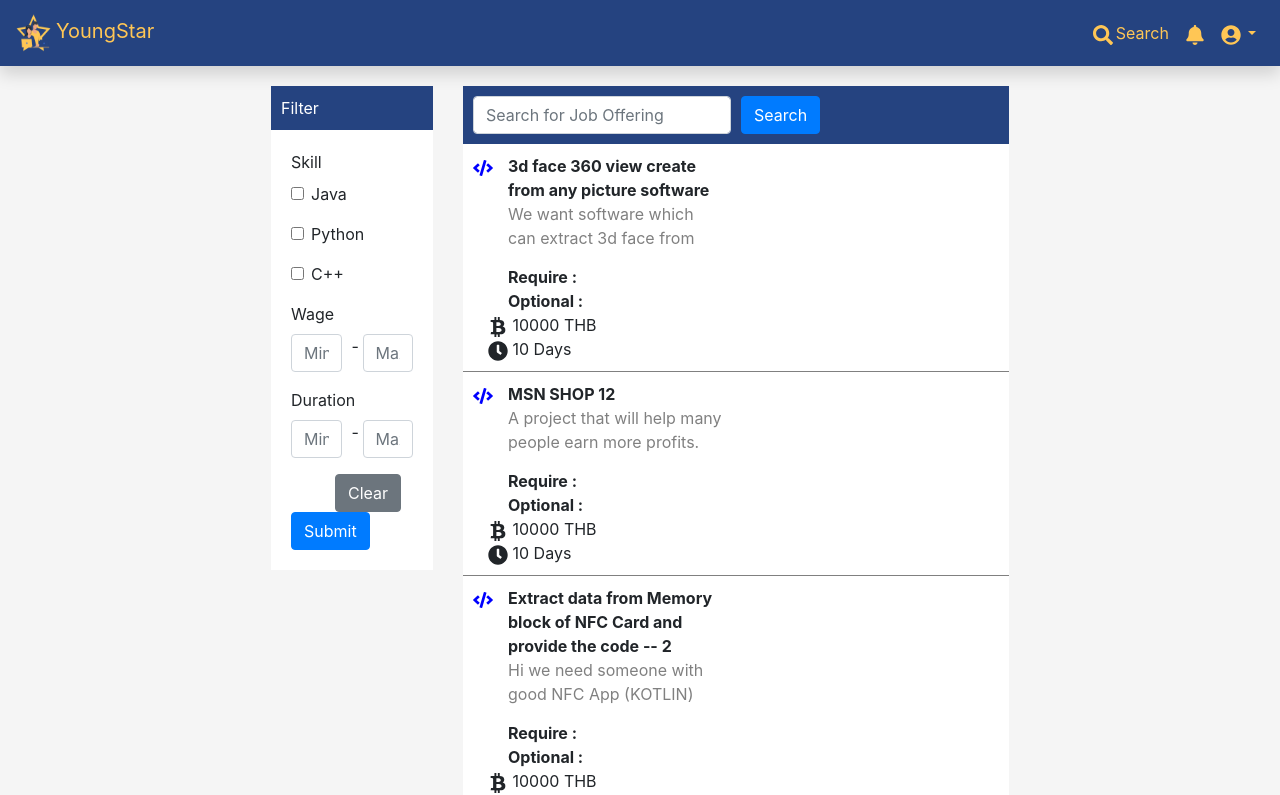
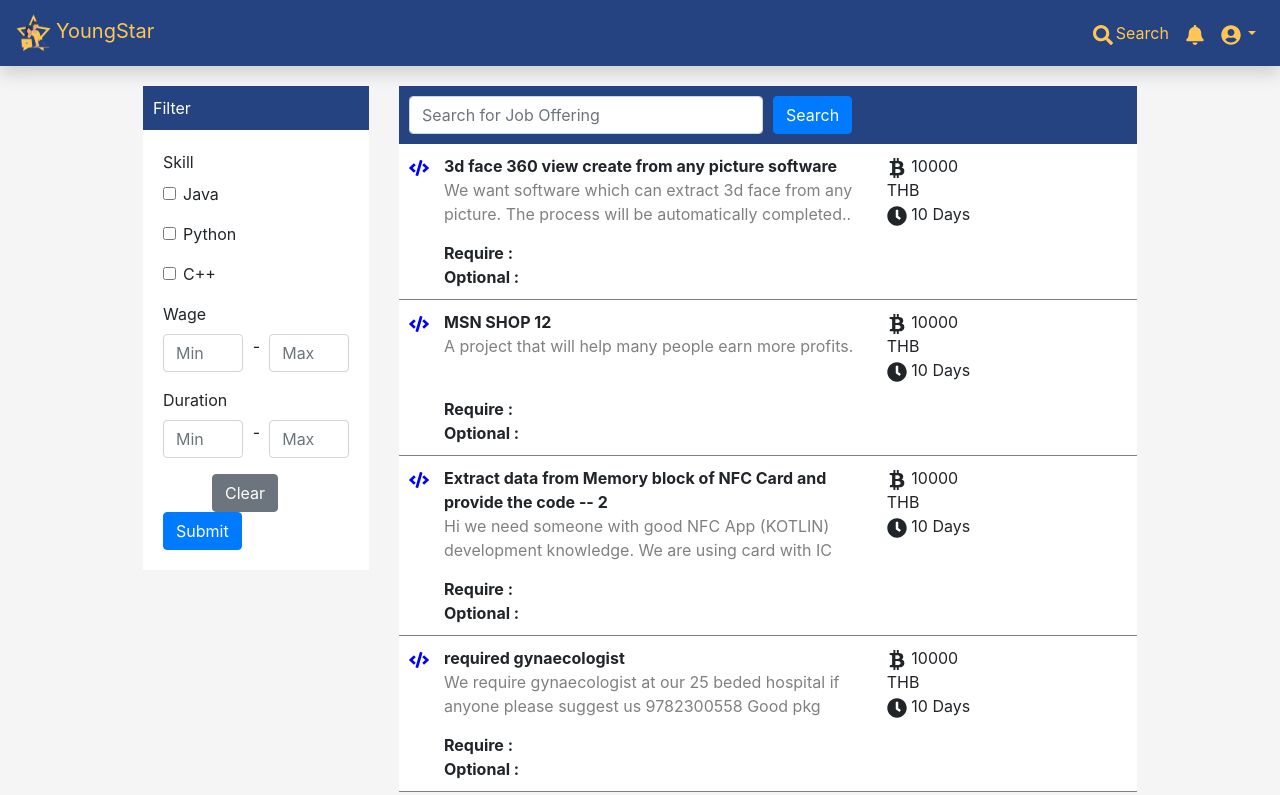
Before and after one commit to 2110423-2019-2/sec2_ShibaInu_front_end, a React (Create React App) app: page /jobsearch in a window 1280 px wide. Shown: the top 795 px of the page. Built offline with nearby package versions, Linux system fonts and the light colour scheme.

Commit message:
minor fix JobSearch

```diff
--- a/src/JobSearchPage.css
+++ b/src/JobSearchPage.css
@@ -14,7 +14,7 @@
 }
 
 .container {
-  max-width: 80%;
+  width: 80%;
 }
 
 .job-result-row {
--- a/src/JobSearchPage.js
+++ b/src/JobSearchPage.js
@@ -45,7 +45,7 @@ class JobFilter extends React.Component {
             </Form.Group>
           </Form.Row>
           <Form.Row>
-            <Col lg={{ offset: "4" }}>
+            <Col lg={{ offset: "3" }}>
               <Button variant="secondary" type="reset">
                 Clear
               </Button>
```
